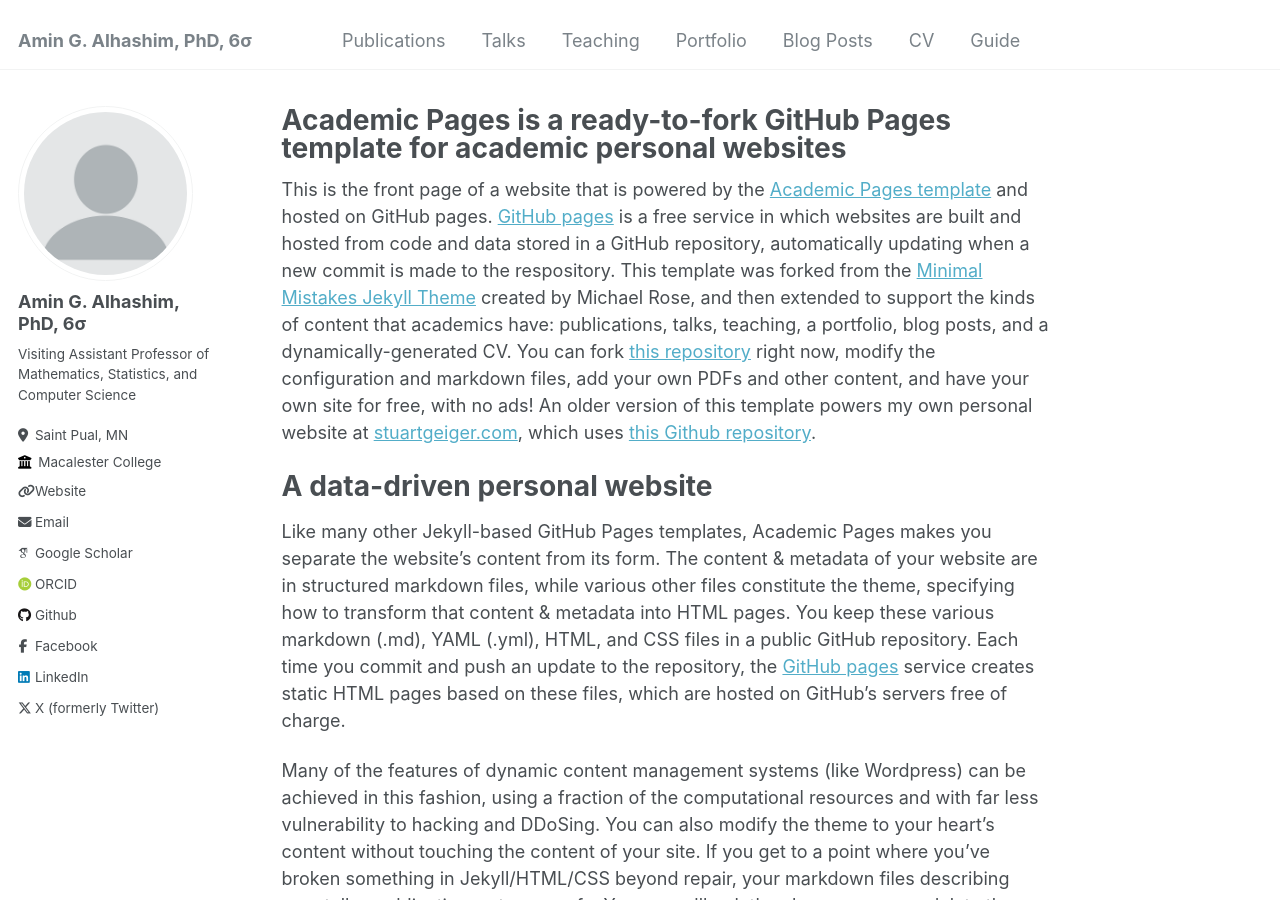
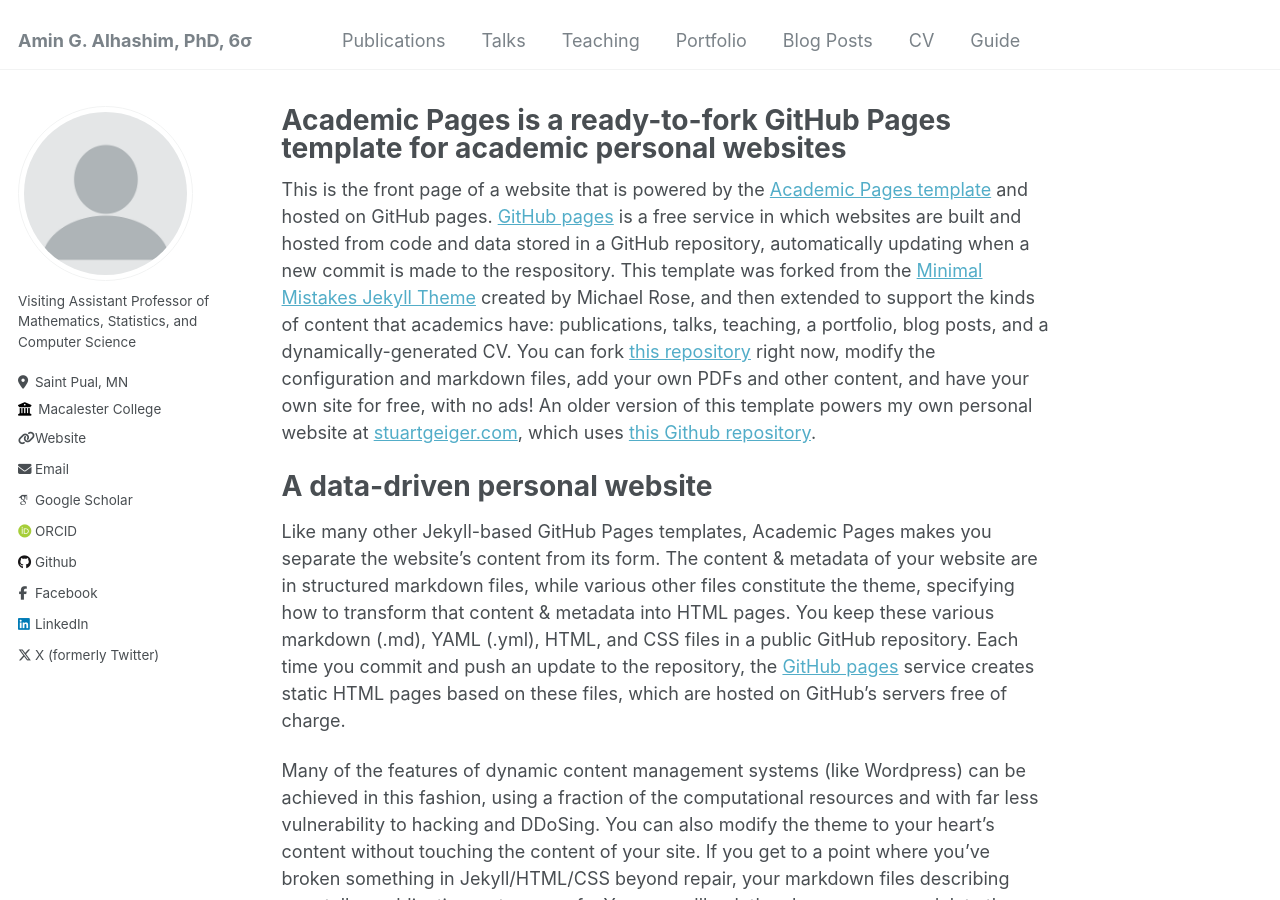
Before and after one commit to hashcx/hashcx.github.io, a Jekyll site: the page built from _pages/about.md, in a window 1280 px wide and 900 px high. Built offline with Jekyll 4.4.1, drawn with Linux system fonts in a browser that asks for light colours; some web fonts are replaced.

Commit message:
Update _config.yml

```diff
--- a/_config.yml
+++ b/_config.yml
@@ -22,7 +22,7 @@ repository               : "hashcx.github.io"
 author:
   # Biographic information
   avatar           : "profile.png"
-  name             : "Amin G. Alhashim, PhD, 6σ"
+  name             : # "Amin G. Alhashim, PhD, 6σ"
   pronouns         : # example: "she/her"
   bio              : "Visiting Assistant Professor of Mathematics, Statistics, and Computer Science"
   location         : "Saint Pual, MN"
```
